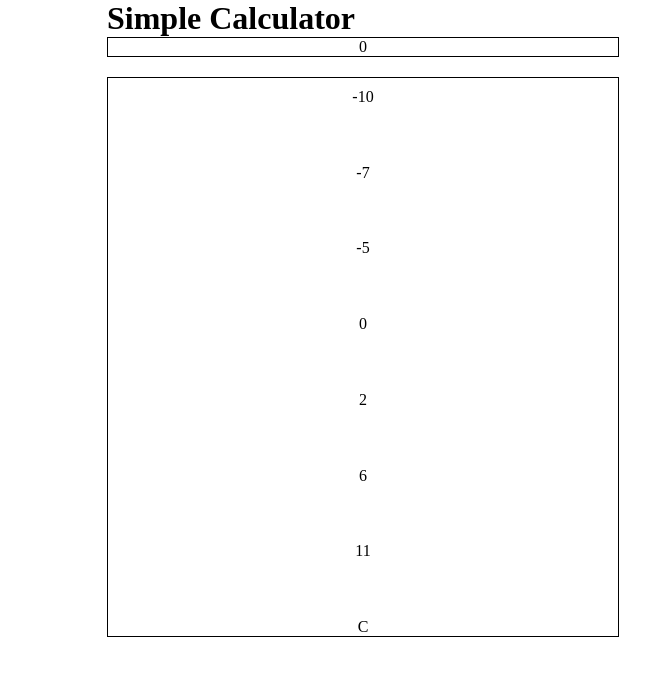
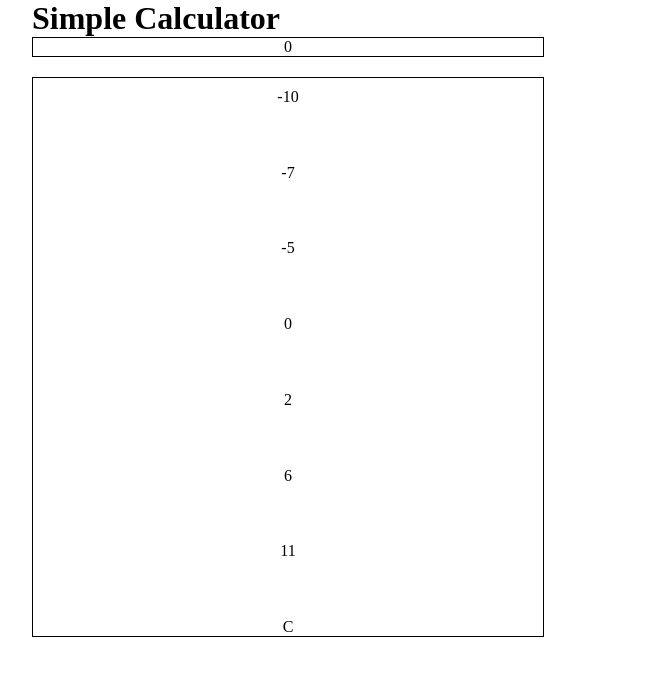
Before and after one commit to awesomeAnna24/simple-calculator, a plain HTML site: page index.html in a window 1280 px wide. Shown: the whole page, without its empty margins (43-693 px from the left). Drawn offline with Linux system fonts and the light colour scheme.

Commit message:
Modified margin left of the main page

```diff
--- a/style.css
+++ b/style.css
@@ -21,7 +21,7 @@ span{
 
 /* --------CLASS SELECTOR-----*/
 .main{
-    margin-left: 150px;
+    margin-left: 75px;
 }
 .output{
     border: 1px solid #000;
```
